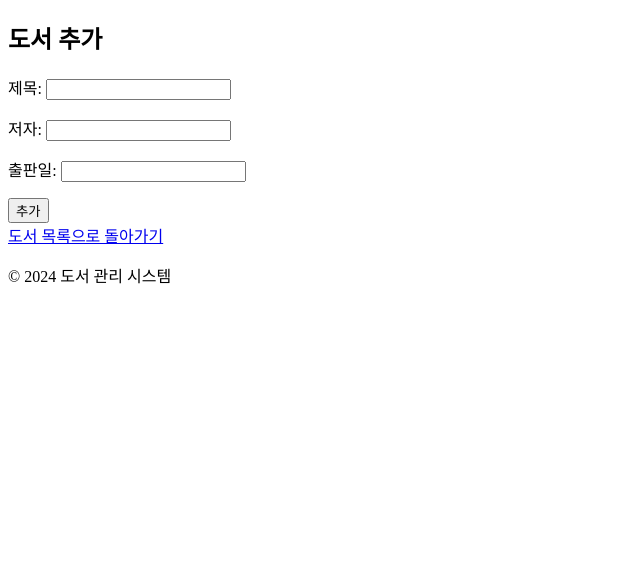
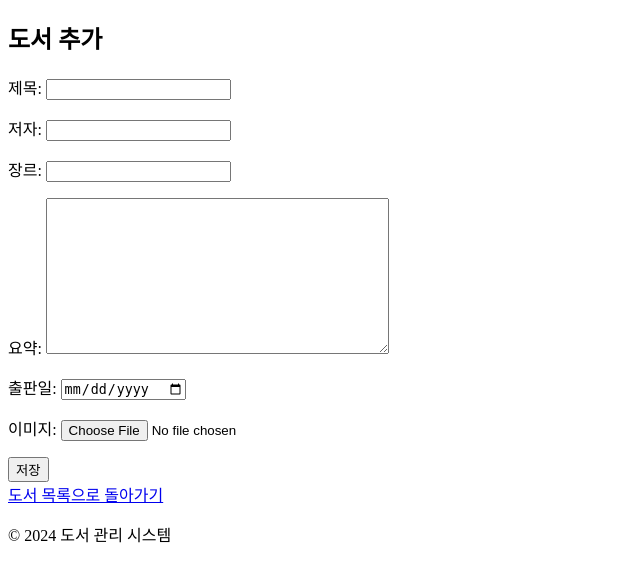
Before and after one commit to AlbertImKr/bookproject, a Django app: page /books/new/ in a window 1280 px wide. Shown: the part 137-719 px from the top of the page, without its empty margins (0-640 px from the left). Run offline with Django 5.2, Linux system fonts and the light colour scheme.

Commit message:
feat: 도서 이미지 업로드 및 표시 기능 추가

```diff
--- a/bookproject/settings.py
+++ b/bookproject/settings.py
@@ -9,7 +9,7 @@ https://docs.djangoproject.com/en/5.1/topics/settings/
 For the full list of settings and their values, see
 https://docs.djangoproject.com/en/5.1/ref/settings/
 """
-
+import os
 from pathlib import Path
 
 # Build paths inside the project like this: BASE_DIR / 'subdir'.
@@ -111,6 +111,8 @@ USE_TZ = True
 # https://docs.djangoproject.com/en/5.1/howto/static-files/
 
 STATIC_URL = 'static/'
+MEDIA_URL = '/media/'
+MEDIA_ROOT = os.path.join(BASE_DIR, 'static/media')
 
 # Default primary key field type
 # https://docs.djangoproject.com/en/5.1/ref/settings/#default-auto-field
--- a/bookproject/urls.py
+++ b/bookproject/urls.py
@@ -17,11 +17,16 @@ Including another URLconf
 from django.contrib import admin
 from django.urls import include
 from django.urls import path
+from django.conf.urls.static import static
 
 from bookproject.views import MainView
+from django.conf import settings
 
 urlpatterns = [
     path('admin/', admin.site.urls),
     path('books/', include('books.urls')),
     path('', MainView.as_view(), name='main')
 ]
+
+if settings.DEBUG:
+    urlpatterns += static(settings.MEDIA_URL, document_root=settings.MEDIA_ROOT)
--- a/books/forms.py
+++ b/books/forms.py
@@ -6,4 +6,15 @@ from .models import Book
 class BookForm(forms.ModelForm):
     class Meta:
         model = Book
-        fields = ['title', 'author', 'publication_date']
+        fields = ['title', 'author', 'genre', 'summary', 'publication_date',
+                  'image']
+        widgets = {
+            'publication_date': forms.DateInput(attrs={'type': 'date'}),
+        }
+        labels = {
+            'title': '제목',
+            'author': '저자',
+            'genre': '장르',
+            'summary': '요약',
+            'publication_date': '출판일',
+        }
--- a/books/models.py
+++ b/books/models.py
@@ -5,6 +5,10 @@ class Book(models.Model):
     title = models.CharField(max_length=200, verbose_name='제목')
     author = models.CharField(max_length=100, verbose_name='저자')
     publication_date = models.DateField(verbose_name='출판일')
+    genre = models.CharField(max_length=100, verbose_name='장르')
+    summary = models.TextField(verbose_name='요약')
+    image = models.ImageField(upload_to='books/%Y%m%d', blank=True, null=True,
+                              verbose_name='이미지')
 
     def __str__(self):
         return self.title
--- a/books/templates/books/book_form.html
+++ b/books/templates/books/book_form.html
@@ -8,12 +8,10 @@
     <h2>
         {% if view.object.pk %}도서 정보 수정{% else %}도서 추가{% endif %}
     </h2>
-    <form method="post">
+    <form method="post" enctype="multipart/form-data">
         {% csrf_token %}
         {{ form.as_p }}
-        <button type="submit">
-            {% if view.object.pk %}수정{% else %}추가{% endif %}
-        </button>
+        <button type="submit">저장</button>
     </form>
     <a href="{% url 'books:book_list' %}">도서 목록으로 돌아가기</a>
 {% endblock %}
```
Also changed, not shown: books/templates/books/book_detail.html (+7 -0 lines), 1 other file.
